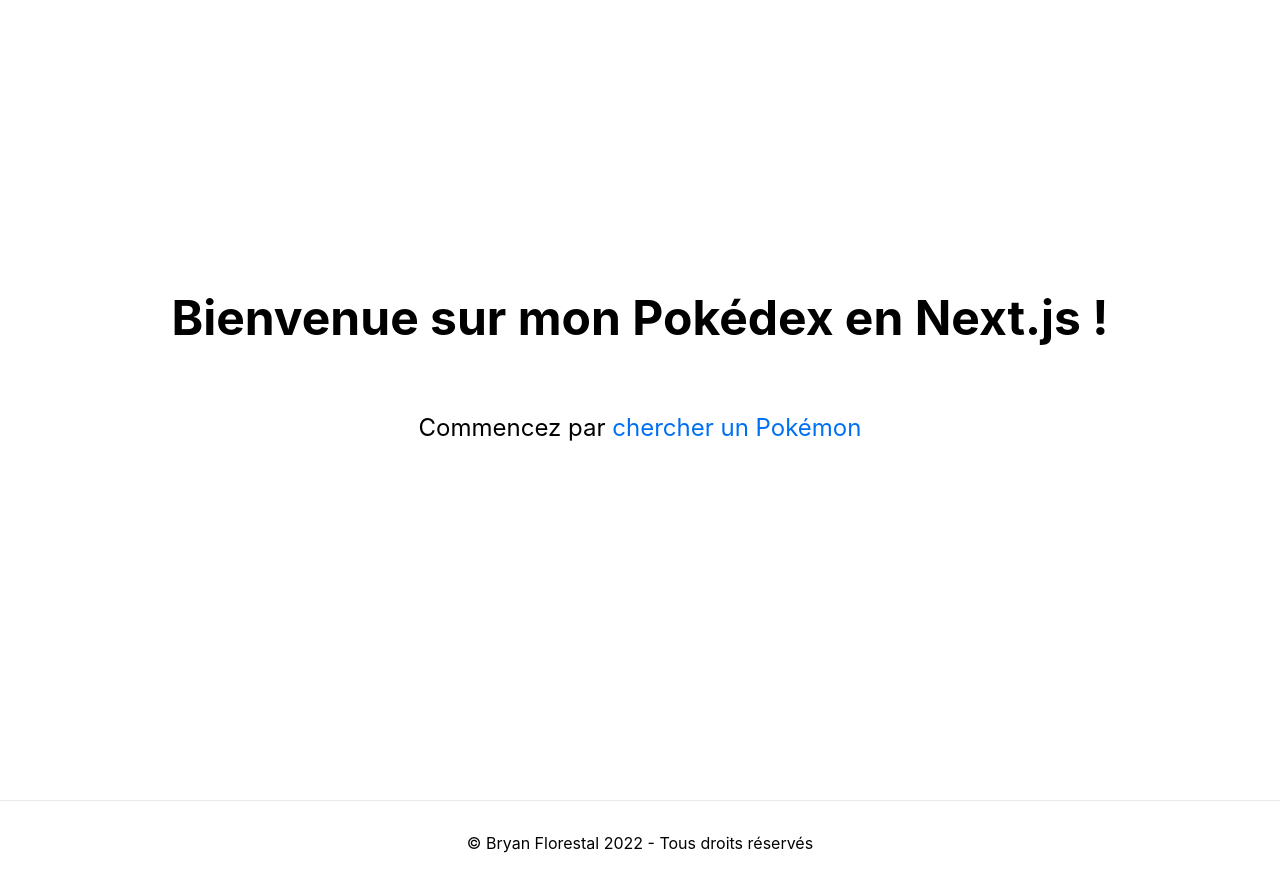
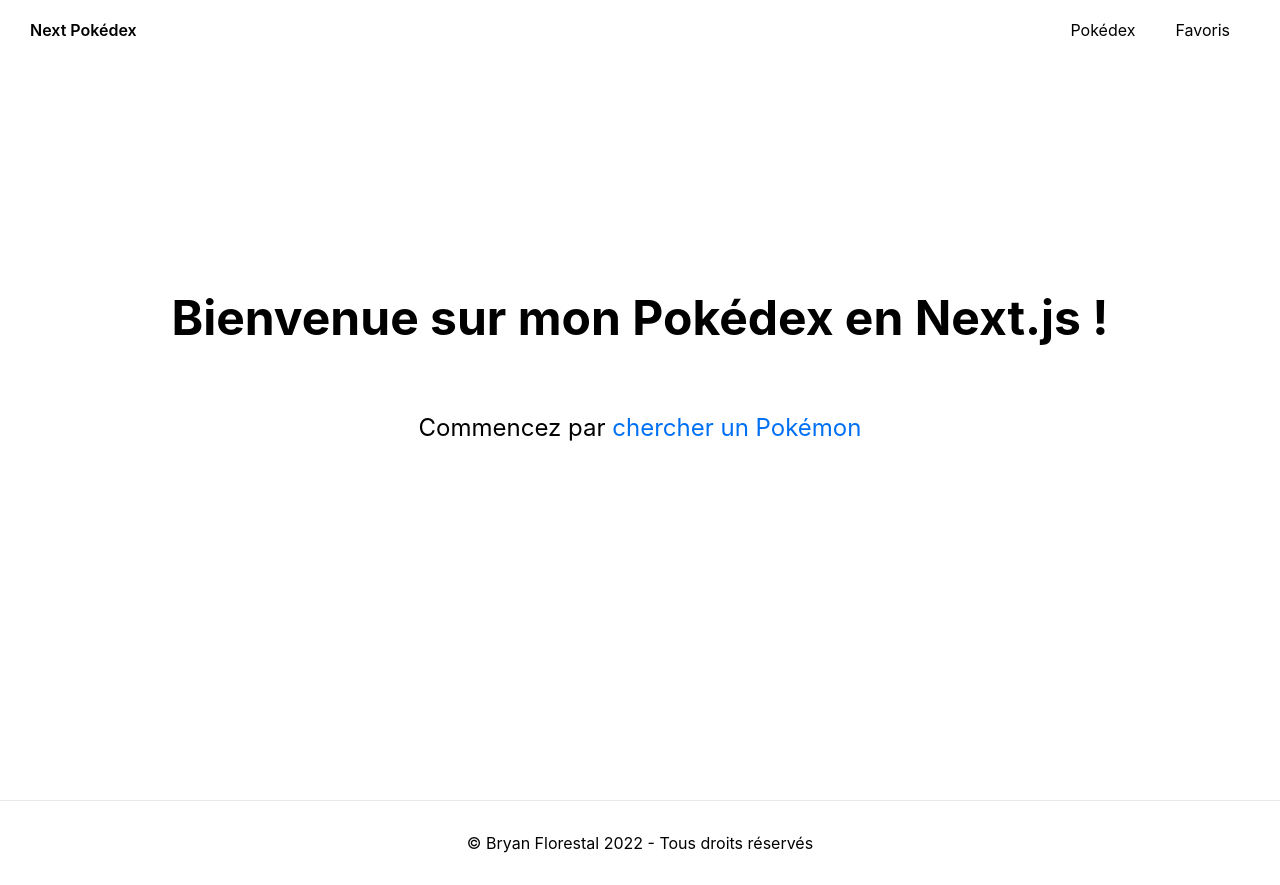
Before and after one commit to bflorestal/next-pokedex, a Next.js app: page / in a window 1280 px wide. Built offline with nearby package versions, Linux system fonts and the light colour scheme.

Commit message:
Ajout header

```diff
--- a/pages/index.js
+++ b/pages/index.jsx
@@ -21,6 +21,30 @@
         <link rel="icon" href="/favicon.ico" />
       </Head>
 
+      <header className={styles.header}>
+        <section className={styles.header__content}>
+          <div className={styles.brand}>
+            <Link href="/">
+              <a className={styles.brand__link}>Next Pokédex</a>
+            </Link>
+          </div>
+          <nav className={styles.menu}>
+            <ul className={styles.menu__list}>
+              <li className={styles.menu__item}>
+                <Link href="/pokedex">
+                  <a className={styles.menu__link}>Pokédex</a>
+                </Link>
+              </li>
+              <li className={styles.menu__item}>
+                <Link href="/favoris">
+                  <a className={styles.menu__link}>Favoris</a>
+                </Link>
+              </li>
+            </ul>
+          </nav>
+        </section>
+      </header>
+
       <main className={styles.main}>
         <h1 className={styles.title}>Bienvenue sur mon Pokédex en Next.js !</h1>
 
--- a/styles/Home.module.scss
+++ b/styles/Home.module.scss
@@ -4,6 +4,41 @@
   color: #fff;
 }
 */
+
+.header {
+  $el: &;
+  position: fixed;
+  z-index: 1996;
+  width: 100%;
+
+  &__content {
+    display: flex;
+    justify-content: space-between;
+    align-items: center;
+    align-content: center;
+    padding: 1.25rem 1.875rem;
+
+    .brand {
+      &__link {
+        font-weight: 600;
+      }
+    }
+
+    .menu {
+      display: flex;
+      padding: 0;
+
+      &__list {
+        display: flex;
+        flex-direction: row;
+      }
+
+      &__item {
+        padding: 0 1.25rem;
+      }
+    }
+  }
+}
 
 .main {
   min-height: 100vh;
@@ -22,6 +57,7 @@
   border-top: 1px solid #eaeaea;
   justify-content: center;
   align-items: center;
+
   p {
     display: flex;
     justify-content: center;
@@ -52,6 +88,7 @@
   @media screen and (max-width: 768px) {
     font-size: 1.25rem;
   }
+
   a {
     color: #0070f3;
     text-decoration: none;
```
